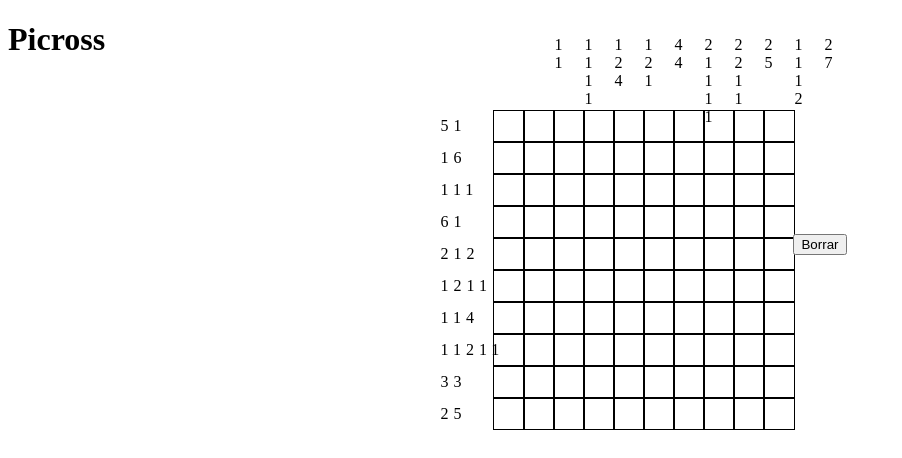
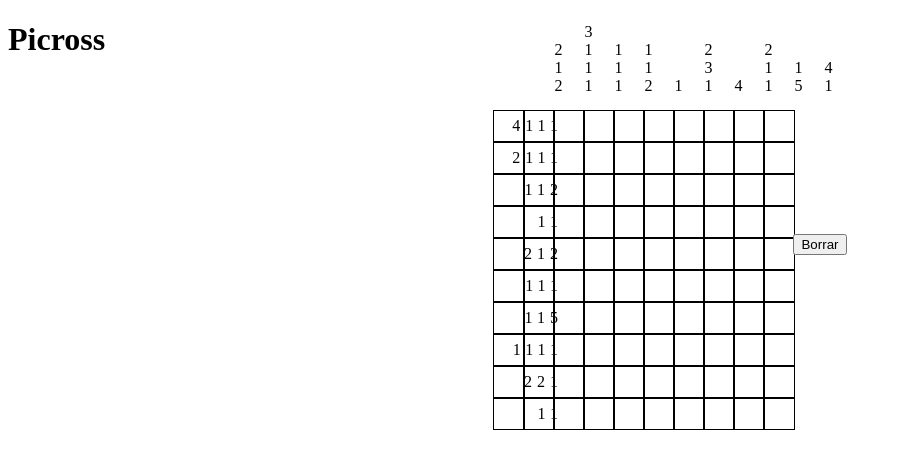
Before and after one commit to Ingalls12/Picross_project, a React (Create React App) app: page / in a window 1280 px wide. Shown: the top 458 px of the page, without its empty margins (0-902 px from the left). Built offline with nearby package versions, Linux system fonts and the light colour scheme.

Commit message:
borre lo que no necesitaba y cree una carpeta con reducer

```diff
--- a/src/App.js
+++ b/src/App.js
@@ -1,12 +1,13 @@
 import Grilla from "./components/Grilla";
-
+import {random_list} from "./funciones/getRandomArray";
 import "./styles/app.css"
 function App() {
+  const lista = random_list()
   return (
     <div className="App">
       <h1>Picross</h1>
       <div className="principal">
-        <Grilla/>
+        <Grilla lista = {lista}/>
       </div>
 
     </div>
--- a/src/components/Grilla.js
+++ b/src/components/Grilla.js
@@ -1,18 +1,18 @@
-import React,{useState, useContext} from "react";
+import React,{useState} from "react";
 import Plantilla from "./Plantilla";
 import HelperIzq from "./helpers/HelperIzq"
 import HelperTop from "./helpers/HelperTop";
-import {random_list} from "../funciones/getRandomArray"
 import "../styles/Grilla-Style.css"
 import { gameContext } from "./gameContext";
-export default function Grilla(){
+export default function Grilla(props){
     const[mostrar,setMostrar]= useState(true);
-    const [juego, setJuego] = useState("Hola");
-    function render(){
-        setMostrar(prev=>!prev)
+    const [juego, setJuego] = useState([]);
+    const lista = props.lista;
 
-    }
-    const lista = random_list();
+
+
+
+
     return(
         <>
             <gameContext.Provider value={lista}>
@@ -22,7 +22,7 @@ export default function Grilla(){
                     <div className="helper_top"><HelperTop /></div>
                 </div>
             </gameContext.Provider>
-            <button onClick={render}>Borrar</button>
+            <button onClick={()=>{setMostrar(prev=>!prev)}}>Borrar</button>
         </>
     )
 }
--- a/src/styles/Grilla-Style.css
+++ b/src/styles/Grilla-Style.css
@@ -11,10 +11,18 @@
 .div_izq{
     display: flex;
     flex-direction: column;
+    position: absolute;
+    left: 37.5%;
+    width: 100%;
+    max-width: 90px;
+
 }
 .div_izq span{
     padding: 7px;
     letter-spacing: 5px;
+    display: flex;
+    justify-content: flex-end;
+
 
 }
 
@@ -27,14 +35,17 @@
     display: flex;
     flex-direction: row;
     position: absolute;
-    top: 28px;
+    top: 13px;
     left: 42.7%;
+    height: 100%;
+    max-height: 90px;
 }
 
 .div_top span{
     padding: 8px;
     letter-spacing: 6px;
-    text-align: left;
+    display: flex;
+    align-items: flex-end;
 
 }
 .grilla{
```
Also changed, not shown: src/reducers/arrReducer.js (added).
